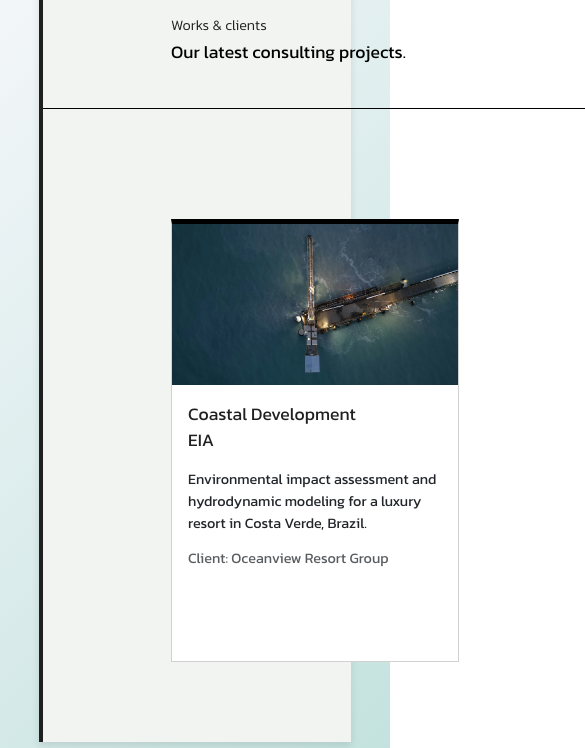
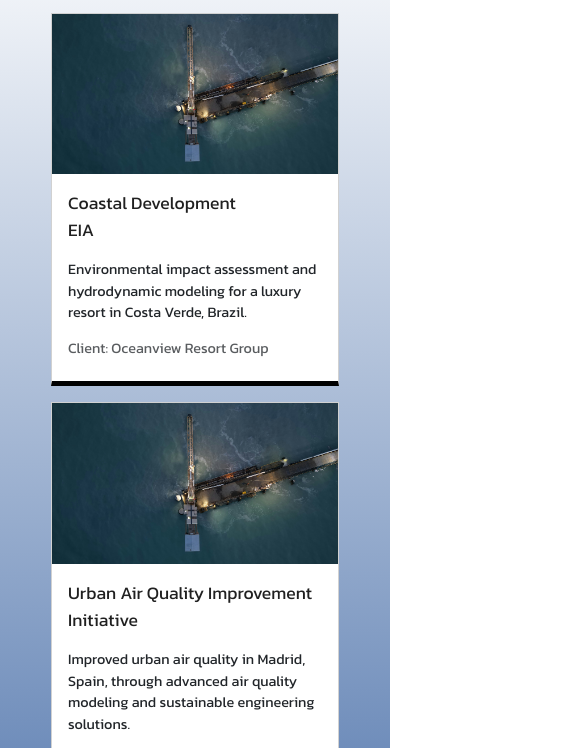
Before and after one commit to fperdomoconte/pre-3-webdev, a website: page pages/work.html in a window 390 px wide. Shown: the part 87-835 px from the top of the page, 585 px wide, since content can reach past the window. Drawn offline with nearby package versions, Linux system fonts and the light colour scheme.

Commit message:
correcion de errores grid /works

```diff
--- a/sass/page/_main-works.scss
+++ b/sass/page/_main-works.scss
@@ -42,11 +42,12 @@
         }
 
         .card {
-            margin: 3rem 0 5rem 8rem;
+            margin: 3rem 0 5rem 1rem;
             height: auto;
-            border-top: 5px solid black;
+            border-bottom: 5px solid black;
             border-radius: 0;
             font-family: kanit-regular;
+            justify-self: center;
 
             a {
                 text-decoration: none;
--- a/sass/utilities/_media-queries.scss
+++ b/sass/utilities/_media-queries.scss
@@ -3,7 +3,7 @@
 /* Desktop */
 @media screen and (min-width:1025px) {
 
-    .grid--mobile {
+    .grid__container-services.grid--mobile {
         display: none;
     }
 }
@@ -38,12 +38,16 @@
 
             .title--works {
                 justify-self: center;
+
+                border-bottom: 0 solid black;
+                height: 1rem;
+
                 h4 {
                     padding-left: 0;
                 }
 
                 h3 {
-                    padding-left: 0;
+                    display: none;
                 }
             }
 
@@ -51,6 +55,17 @@
                 margin: 1rem 0 0 0;
                 justify-self: center;
             }
+        }
+    }
+
+    .grid__title {
+
+        h4 {
+            font-size: $font-size-secondary;
+        }
+
+        h3 {
+            font-size: $font-size-description;
         }
     }
 
@@ -144,29 +159,45 @@
 
     }
 
+    //Works
+    .main__works {
+        height: auto;
+        background-image: linear-gradient(180deg, $color-gd-grey 0%, $color-gd-blue 100%);
+        position: relative;
+        z-index: -5;
 
+        .grid__container-works {
+            grid-template-columns: 1fr;
+            grid-template-rows: auto;
+            grid-template-areas:
+                "title--works"
+                "works-card1"
+                "works-card2"
+                "works-card3";
 
+            background-color: transparent;
+            border-left: 0;
+            box-shadow: 0 0 0 rgba(0, 0, 0, 0);
 
-    //Works
-    .grid__container-works {
-        grid-template-columns: 1fr;
-        grid-template-rows: auto;
-        grid-template-areas:
-            "title--works"
-            "works-1"
-            "works-2"
-            "works-3"
-            "works-4"
-            "works-5"
-            "works-6";
-        width: 90vw;
-        row-gap: 0;
-        column-gap: 0;
-        padding: 0;
-    }
+            .title--works {
+                justify-self: center;
+                border-bottom: 0 solid black;
+                height: 1rem;
 
-    .title--works {
-        grid-area: grid__title;
+                h4 {
+                    padding-left: 0;
+                }
+
+                h3 {
+                    display: none;
+                }
+            }
+
+            .card {
+                margin: 1rem 0 0 0;
+                justify-self: center;
+            }
+        }
     }
 
     //About
@@ -186,6 +217,18 @@
             border-bottom-right-radius: 0rem;
         }
 
+        .title__about {
+            h4 {
+                padding: 0 1rem 0 1rem;
+            }
+
+            h3 {
+                padding: 1rem 1rem 0 1rem;
+            }
+        }
+
+
+
     }
 
     .grid__title {
@@ -199,13 +242,5 @@
         }
     }
 
-    .title__about {
-        h4 {
-            padding: 0 1rem 0 1rem;
-        }
 
-        h3 {
-            padding: 1rem 1rem 0 1rem;
-        }
-    }
 }
```
Also changed, not shown: pages/work.html (+7 -3 lines), css/style.css, 1 other file.
